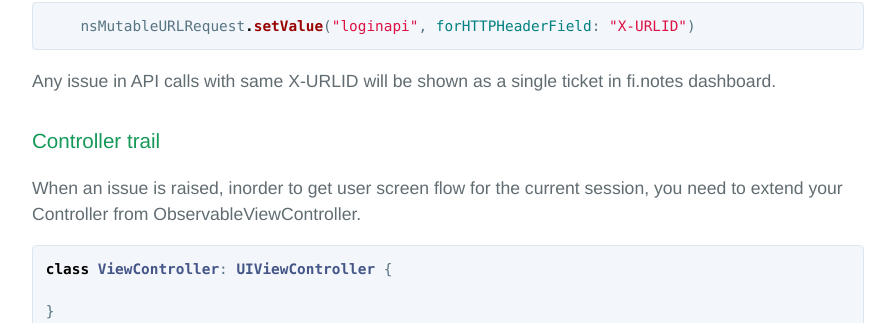
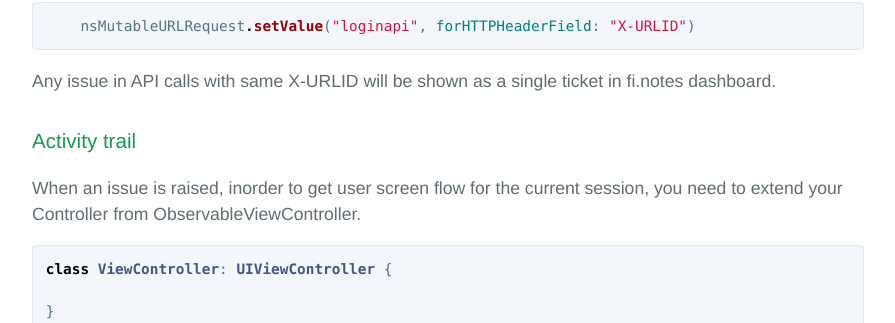
Before and after one commit to finotes/finotes.github.io, a Jekyll site: the page built from _posts/2018-02-02-swift-docs.md, in a window 1280 px wide and 900 px high, scrolled down 4735 px. Shown: the part 131-454 px from the top of the window, without its empty margins (192-1087 px from the left). Built offline with Jekyll 4.4.1, drawn with Linux system fonts in a browser that asks for light colours; some web fonts are replaced.

Commit message:
Update 2018-02-02-swift-docs.md

````diff
--- a/_posts/2018-02-02-swift-docs.md
+++ b/_posts/2018-02-02-swift-docs.md
@@ -182,7 +182,7 @@ You will be able to configure how API issues are categorized into tickets using
 Any issue in API calls with same X-URLID will be shown as a single ticket in fi.notes dashboard.
 
 
-### Controller trail
+### Activity trail
 When an issue is raised, inorder to get user screen flow for the current session, you need to extend your Controller from ObservableViewController.
 
 ```swift
````
